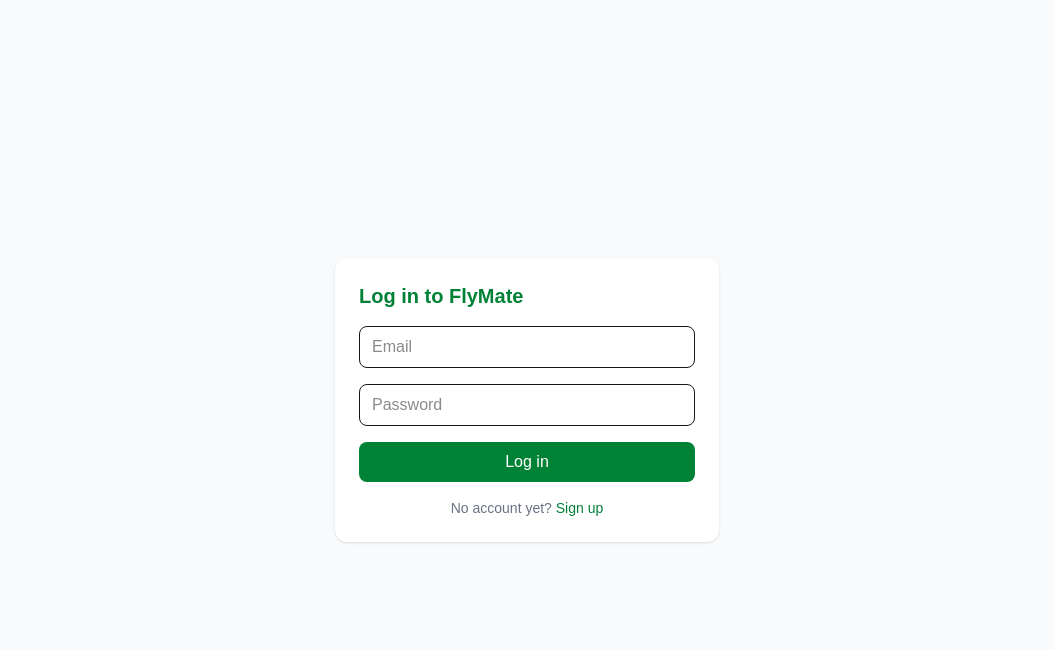
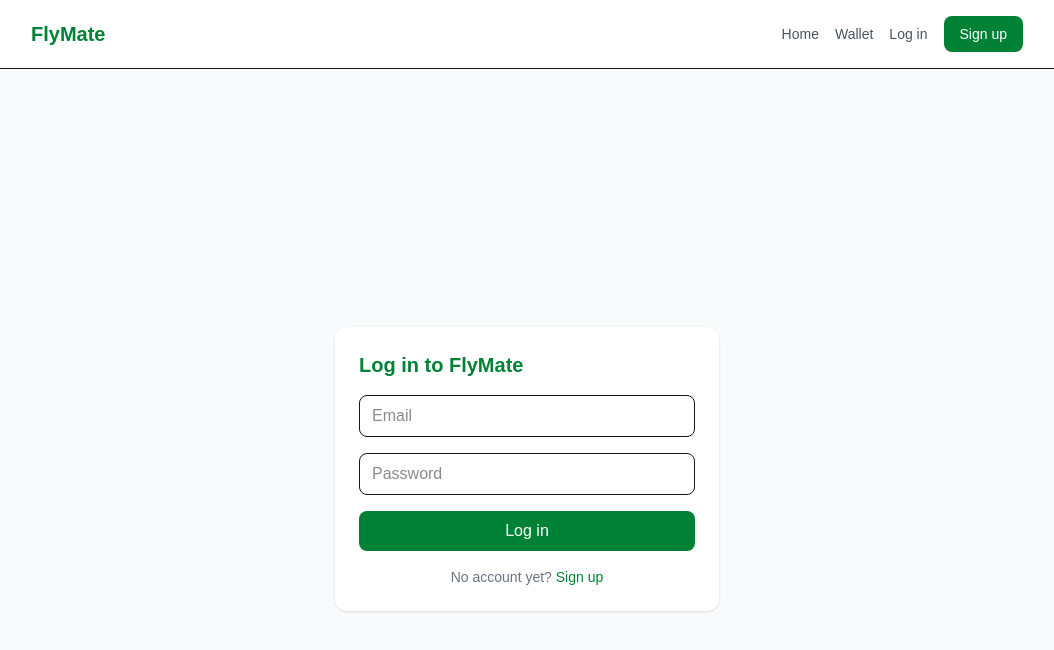
Before and after one commit to Toch-man/FlyMate-, a Next.js app in the folder flymate-frontend/: page /auth/login in a window 1280 px wide. Shown: the top 650 px of the page, without its empty margins (113-1167 px from the left). Built offline with nearby package versions, Linux system fonts and the light colour scheme; no server answers.

Commit message:
routing issue in fe reslved

```diff
--- a/flymate-frontend/app/auth/login/page.jsx
+++ b/flymate-frontend/app/auth/login/page.tsx
@@ -1,28 +1,38 @@
 "use client";
 
-import { useState } from "react";
+import { useState, FormEvent } from "react";
 import { useRouter } from "next/navigation";
-import { api_fetch } from "../../../lib/api";
+import { api_fetch } from "../../../lib/api/api";
+
+interface LoginForm {
+  email: string;
+  password: string;
+}
+
+interface LoginResponse {
+  access_token: string;
+  user: { id: string; full_name: string; email: string };
+}
 
 export default function LoginPage() {
   const router = useRouter();
-  const [form, setForm] = useState({ email: "", password: "" });
+  const [form, setForm] = useState<LoginForm>({ email: "", password: "" });
   const [error, setError] = useState("");
   const [loading, setLoading] = useState(false);
 
-  async function handle_submit(e) {
+  async function handle_submit(e: FormEvent<HTMLFormElement>) {
     e.preventDefault();
     setError("");
     setLoading(true);
     try {
-      const data = await api_fetch("/auth/login", {
+      const data = await api_fetch<LoginResponse>("/auth/login", {
         method: "POST",
         body: JSON.stringify(form),
       });
       localStorage.setItem("access_token", data.access_token);
       router.push("/wallet");
     } catch (err) {
-      setError(err.message);
+      setError(err instanceof Error ? err.message : "Something went wrong");
     } finally {
       setLoading(false);
     }
--- a/flymate-frontend/app/auth/register/page.jsx
+++ b/flymate-frontend/app/auth/register/page.tsx
@@ -1,12 +1,19 @@
 "use client";
 
-import { useState } from "react";
+import { useState, FormEvent } from "react";
 import { useRouter } from "next/navigation";
-import { api_fetch } from "../../../lib/api";
+import { api_fetch } from "../../../lib/api/api";
+
+interface RegisterForm {
+  full_name: string;
+  email: string;
+  password: string;
+  phone_number: string;
+}
 
 export default function RegisterPage() {
   const router = useRouter();
-  const [form, setForm] = useState({
+  const [form, setForm] = useState<RegisterForm>({
     full_name: "",
     email: "",
     password: "",
@@ -15,7 +22,7 @@ export default function RegisterPage() {
   const [error, setError] = useState("");
   const [loading, setLoading] = useState(false);
 
-  async function handle_submit(e) {
+  async function handle_submit(e: FormEvent<HTMLFormElement>) {
     e.preventDefault();
     setError("");
     setLoading(true);
@@ -28,7 +35,7 @@ export default function RegisterPage() {
       });
       router.push("/login");
     } catch (err) {
-      setError(err.message);
+      setError(err instanceof Error ? err.message : "Something went wrong");
     } finally {
       setLoading(false);
     }
--- a/flymate-frontend/app/auth/wallet/page.jsx
+++ b/flymate-frontend/app/auth/wallet/page.tsx
@@ -1,10 +1,23 @@
 "use client";
 
 import { useEffect, useState } from "react";
-import { api_fetch } from "../../../lib/api";
+import { api_fetch } from "../../../lib/api/api";
+
+interface VirtualAccount {
+  account_ref?: string;
+  bank_account_number?: string;
+  bank_account_name?: string;
+  bank_name?: string;
+  currency?: string;
+}
+
+interface WalletResponse {
+  wallet_balance: number;
+  virtual_account: VirtualAccount | null;
+}
 
 export default function WalletPage() {
-  const [wallet, setWallet] = useState(null);
+  const [wallet, setWallet] = useState<WalletResponse | null>(null);
   const [error, setError] = useState("");
   const [loading, setLoading] = useState(true);
 
@@ -12,10 +25,10 @@ export default function WalletPage() {
     setLoading(true);
     setError("");
     try {
-      const data = await api_fetch("/wallet/me");
+      const data = await api_fetch<WalletResponse>("/wallet/me");
       setWallet(data);
     } catch (err) {
-      setError(err.message);
+      setError(err instanceof Error ? err.message : "Something went wrong");
     } finally {
       setLoading(false);
     }
--- /dev/null
+++ b/flymate-frontend/app/components/navbar.tsx
@@ -0,0 +1,30 @@
+import Link from "next/link";
+
+export default function Navbar() {
+  return (
+    <nav className="border-b bg-white">
+      <div className="max-w-5xl mx-auto px-4 py-4 flex items-center justify-between">
+        <Link href="/" className="text-xl font-semibold text-green-700">
+          FlyMate
+        </Link>
+        <div className="flex items-center gap-4 text-sm font-medium">
+          <Link href="/" className="text-gray-600 hover:text-green-700">
+            Home
+          </Link>
+          <Link href="/wallet" className="text-gray-600 hover:text-green-700">
+            Wallet
+          </Link>
+          <Link href="/login" className="text-gray-600 hover:text-green-700">
+            Log in
+          </Link>
+          <Link
+            href="/register"
+            className="bg-green-700 text-white px-4 py-2 rounded-lg hover:bg-green-800"
+          >
+            Sign up
+          </Link>
+        </div>
+      </div>
+    </nav>
+  );
+}
--- a/flymate-frontend/app/layout.tsx
+++ b/flymate-frontend/app/layout.tsx
@@ -1,33 +1,20 @@
 import type { Metadata } from "next";
-import { Geist, Geist_Mono } from "next/font/google";
+import type { ReactNode } from "react";
 import "./globals.css";
-
-const geistSans = Geist({
-  variable: "--font-geist-sans",
-  subsets: ["latin"],
-});
-
-const geistMono = Geist_Mono({
-  variable: "--font-geist-mono",
-  subsets: ["latin"],
-});
+import Navbar from "../app/components/navbar";
 
 export const metadata: Metadata = {
-  title: "Create Next App",
-  description: "Generated by create next app",
+  title: "FlyMate",
+  description: "AI-powered flight booking for Nigeria",
 };
 
-export default function RootLayout({
-  children,
-}: Readonly<{
-  children: React.ReactNode;
-}>) {
+export default function RootLayout({ children }: { children: ReactNode }) {
   return (
-    <html
-      lang="en"
-      className={`${geistSans.variable} ${geistMono.variable} h-full antialiased`}
-    >
-      <body className="min-h-full flex flex-col">{children}</body>
+    <html lang="en">
+      <body>
+        <Navbar />
+        {children}
+      </body>
     </html>
   );
 }
--- a/flymate-frontend/app/page.tsx
+++ b/flymate-frontend/app/page.tsx
@@ -1,65 +1,32 @@
-import Image from "next/image";
+import Link from "next/link";
 
-export default function Home() {
+export default function HomePage() {
   return (
-    <div className="flex flex-col flex-1 items-center justify-center bg-zinc-50 font-sans dark:bg-black">
-      <main className="flex flex-1 w-full max-w-3xl flex-col items-center justify-between py-32 px-16 bg-white dark:bg-black sm:items-start">
-        <Image
-          className="dark:invert"
-          src="/next.svg"
-          alt="Next.js logo"
-          width={100}
-          height={20}
-          priority
-        />
-        <div className="flex flex-col items-center gap-6 text-center sm:items-start sm:text-left">
-          <h1 className="max-w-xs text-3xl font-semibold leading-10 tracking-tight text-black dark:text-zinc-50">
-            To get started, edit the page.tsx file.
-          </h1>
-          <p className="max-w-md text-lg leading-8 text-zinc-600 dark:text-zinc-400">
-            Looking for a starting point or more instructions? Head over to{" "}
-            <a
-              href="https://vercel.com/templates?framework=next.js&utm_source=create-next-app&utm_medium=appdir-template-tw&utm_campaign=create-next-app"
-              className="font-medium text-zinc-950 dark:text-zinc-50"
-            >
-              Templates
-            </a>{" "}
-            or the{" "}
-            <a
-              href="https://nextjs.org/learn?utm_source=create-next-app&utm_medium=appdir-template-tw&utm_campaign=create-next-app"
-              className="font-medium text-zinc-950 dark:text-zinc-50"
-            >
-              Learning
-            </a>{" "}
-            center.
-          </p>
+    <div className="min-h-screen bg-gray-50 flex items-center justify-center px-4">
+      <div className="max-w-2xl text-center space-y-6">
+        <h1 className="text-4xl font-bold text-gray-900">
+          Find and book flights that fit your{" "}
+          <span className="text-green-700">budget</span>.
+        </h1>
+        <p className="text-gray-600 text-lg">
+          FlyMate is an AI-powered flight assistant for Nigeria — tell it your
+          budget and preferences, and it finds and books the flight for you.
+        </p>
+        <div className="flex items-center justify-center gap-4 pt-4">
+          <Link
+            href="/register"
+            className="bg-green-700 text-white px-6 py-3 rounded-lg font-medium hover:bg-green-800"
+          >
+            Get started
+          </Link>
+          <Link
+            href="/login"
+            className="border border-green-700 text-green-700 px-6 py-3 rounded-lg font-medium hover:bg-green-50"
+          >
+            Log in
+          </Link>
         </div>
-        <div className="flex flex-col gap-4 text-base font-medium sm:flex-row">
-          <a
-            className="flex h-12 w-full items-center justify-center gap-2 rounded-full bg-foreground px-5 text-background transition-colors hover:bg-[#383838] dark:hover:bg-[#ccc] md:w-[158px]"
-            href="https://vercel.com/new?utm_source=create-next-app&utm_medium=appdir-template-tw&utm_campaign=create-next-app"
-            target="_blank"
-            rel="noopener noreferrer"
-          >
-            <Image
-              className="dark:invert"
-              src="/vercel.svg"
-              alt="Vercel logomark"
-              width={16}
-              height={16}
-            />
-            Deploy Now
-          </a>
-          <a
-            className="flex h-12 w-full items-center justify-center rounded-full border border-solid border-black/[.08] px-5 transition-colors hover:border-transparent hover:bg-black/[.04] dark:border-white/[.145] dark:hover:bg-[#1a1a1a] md:w-[158px]"
-            href="https://nextjs.org/docs?utm_source=create-next-app&utm_medium=appdir-template-tw&utm_campaign=create-next-app"
-            target="_blank"
-            rel="noopener noreferrer"
-          >
-            Documentation
-          </a>
-        </div>
-      </main>
+      </div>
     </div>
   );
 }
--- a/flymate-frontend/lib/api/api.js
+++ b/flymate-frontend/lib/api/api.ts
@@ -1,10 +1,17 @@
 const API_BASE_URL = process.env.NEXT_PUBLIC_API_URL || "http://localhost:4000";
+
+interface ApiErrorResponse {
+  error?: string;
+}
 
 // The access_token is kept in localStorage (survives a page refresh). The
 // refresh_token itself lives in an httpOnly cookie your browser sends
 // automatically — we never touch that directly, `credentials: "include"`
 // just makes sure it's included on requests.
-export async function api_fetch(path, options = {}) {
+export async function api_fetch<T = unknown>(
+  path: string,
+  options: RequestInit = {},
+): Promise<T> {
   const token =
     typeof window !== "undefined" ? localStorage.getItem("access_token") : null;
 
@@ -18,7 +25,8 @@ export async function api_fetch(path, options = {}) {
     },
   });
 
-  const data = await response.json().catch(() => ({}));
+  const data = (await response.json().catch(() => ({}))) as T &
+    ApiErrorResponse;
 
   if (!response.ok) {
     throw new Error(data.error || "Something went wrong");
```
